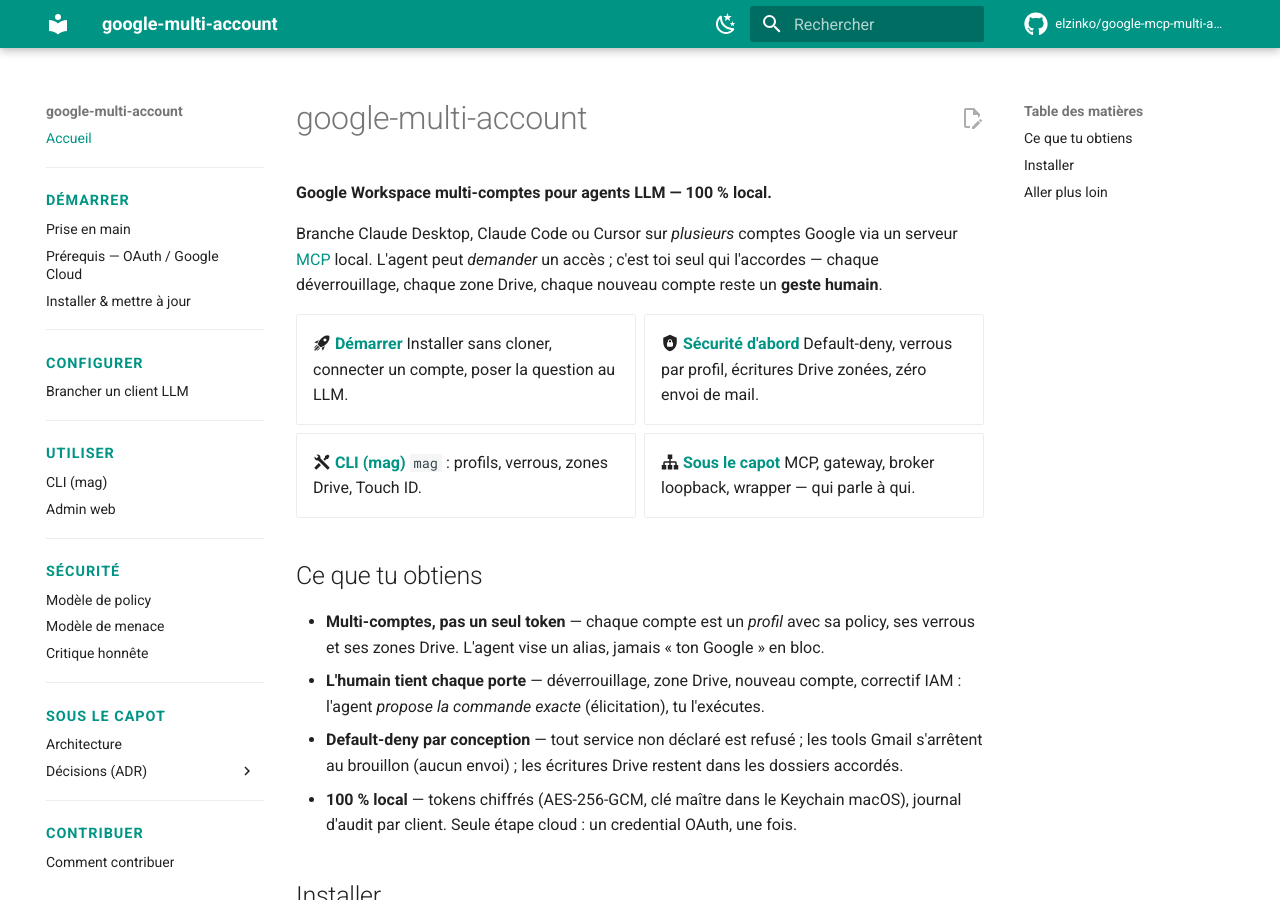
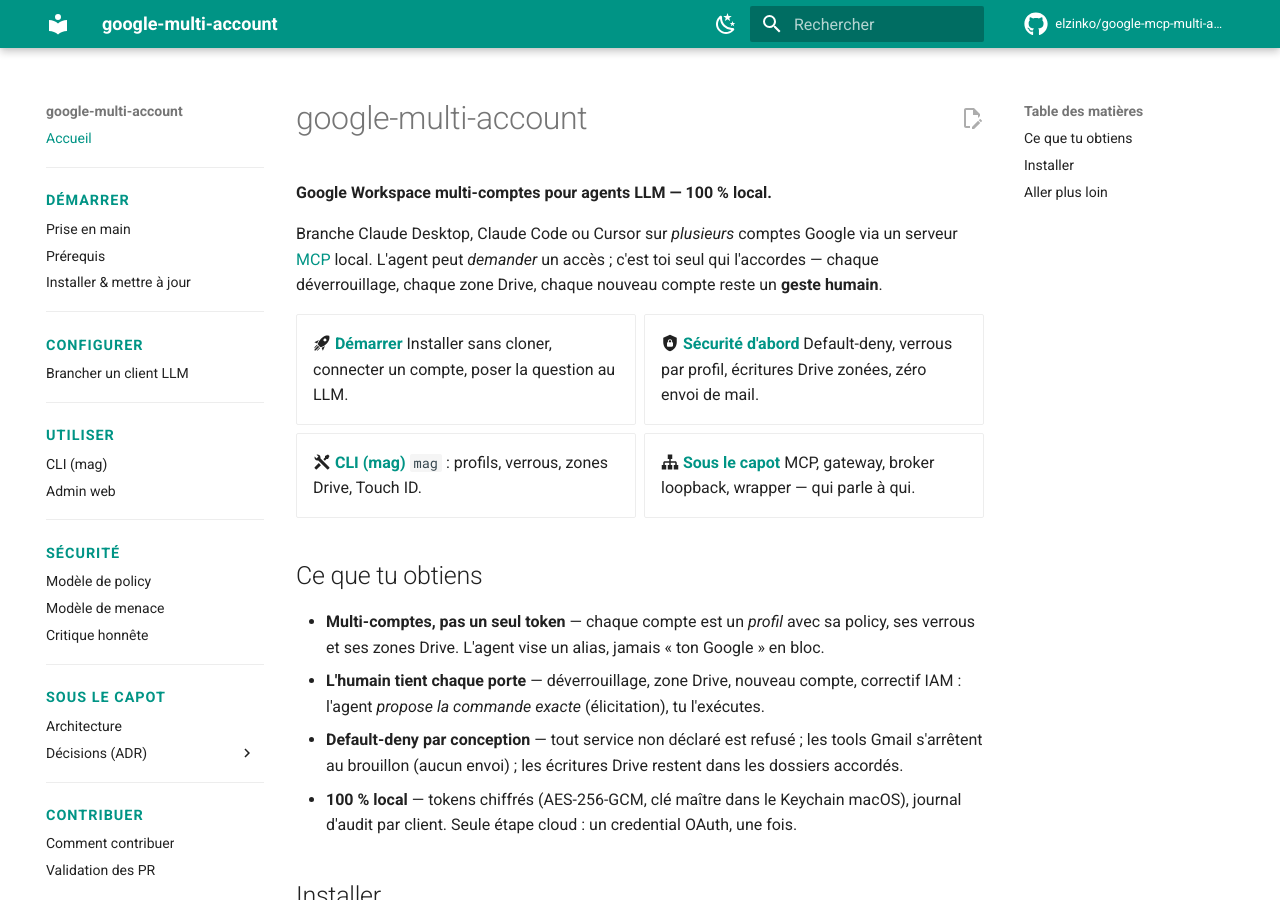
Before and after one commit to elzinko/google-mcp-multi-account, an MkDocs documentation site: the page built from docs/index.md, in a window 1280 px wide and 900 px high. Built offline with MkDocs 1.6.1 and Material for MkDocs 9.7.7, drawn with Linux system fonts in a browser that asks for light colours; comment, search, counter and statistics services are not loaded.

Commit message:
docs(nav): raccourcir « Prérequis — OAuth / Google Cloud » en « Prérequis »
Co-Authored-By: Claude Opus 4.8 <noreply@anthropic.com>

```diff
--- a/mkdocs.yml
+++ b/mkdocs.yml
@@ -76,7 +76,7 @@ nav:
   - Accueil: index.md
   - Démarrer:
       - Prise en main: demarrer.md
-      - Prérequis — OAuth / Google Cloud: setup-oauth.md
+      - Prérequis: setup-oauth.md
       - Installer & mettre à jour: mcp-setup.md
   - Configurer:
       - Brancher un client LLM: configurer-client.md
```
